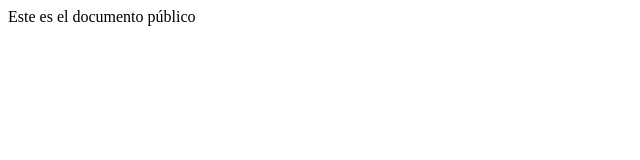
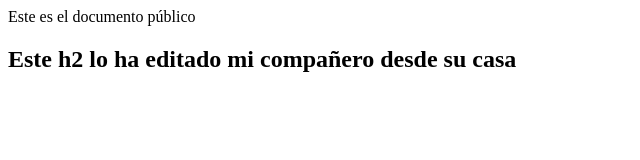
Before and after one commit to evadadev/mi-proyecto-web, a plain HTML site: page publico/index.html in a window 1280 px wide. Shown: the whole page, without its empty margins (0-640 px from the left). Drawn offline with Linux system fonts and the light colour scheme.

Commit message:
mi compañero edito index público

```diff
--- a/publico/index.html
+++ b/publico/index.html
@@ -7,5 +7,6 @@
 </head>
 <body>
     <span>Este es el documento público</span>
+    <h2>Este h2 lo ha editado mi compañero desde su casa </h2>
 </body>
 </html>
```
